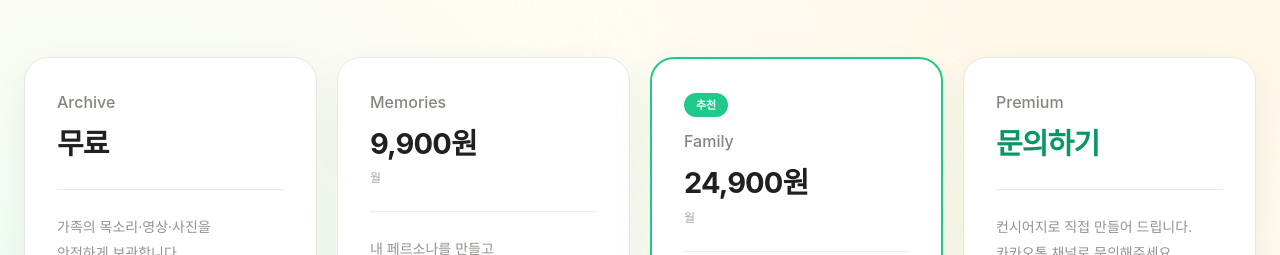
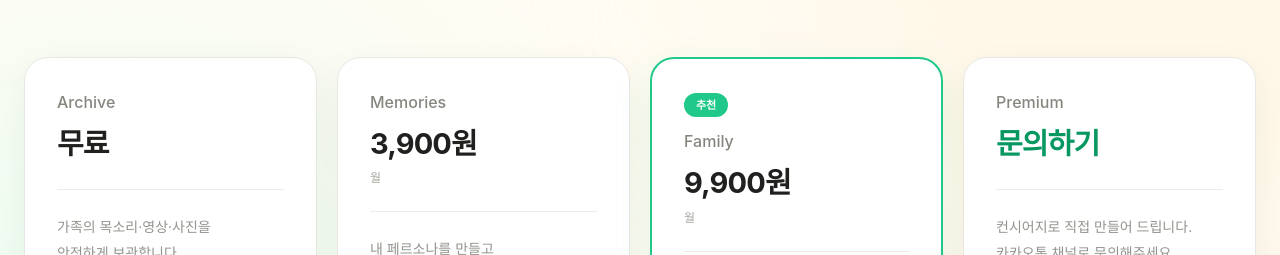
Before and after one commit to MediLux-TalkTo/TalkTo_LandingPage2, a React (Vite) app in the folder landing-page/: page / in a window 1280 px wide. Shown: the part 5844-6099 px from the top of the page. Built offline with nearby package versions, Linux system fonts and the light colour scheme.

Commit message:
[fix] 가격

```diff
--- a/landing-page/src/components/PricingSection.tsx
+++ b/landing-page/src/components/PricingSection.tsx
@@ -12,7 +12,7 @@ const plans = [
   },
   {
     name: "Memories",
-    price: "9,900원",
+    price: "3,900원",
     unit: "월",
     description: (
       <>
@@ -24,7 +24,7 @@ const plans = [
   },
   {
     name: "Family",
-    price: "24,900원",
+    price: "9,900원",
     unit: "월",
     recommended: true,
     description: (
```
